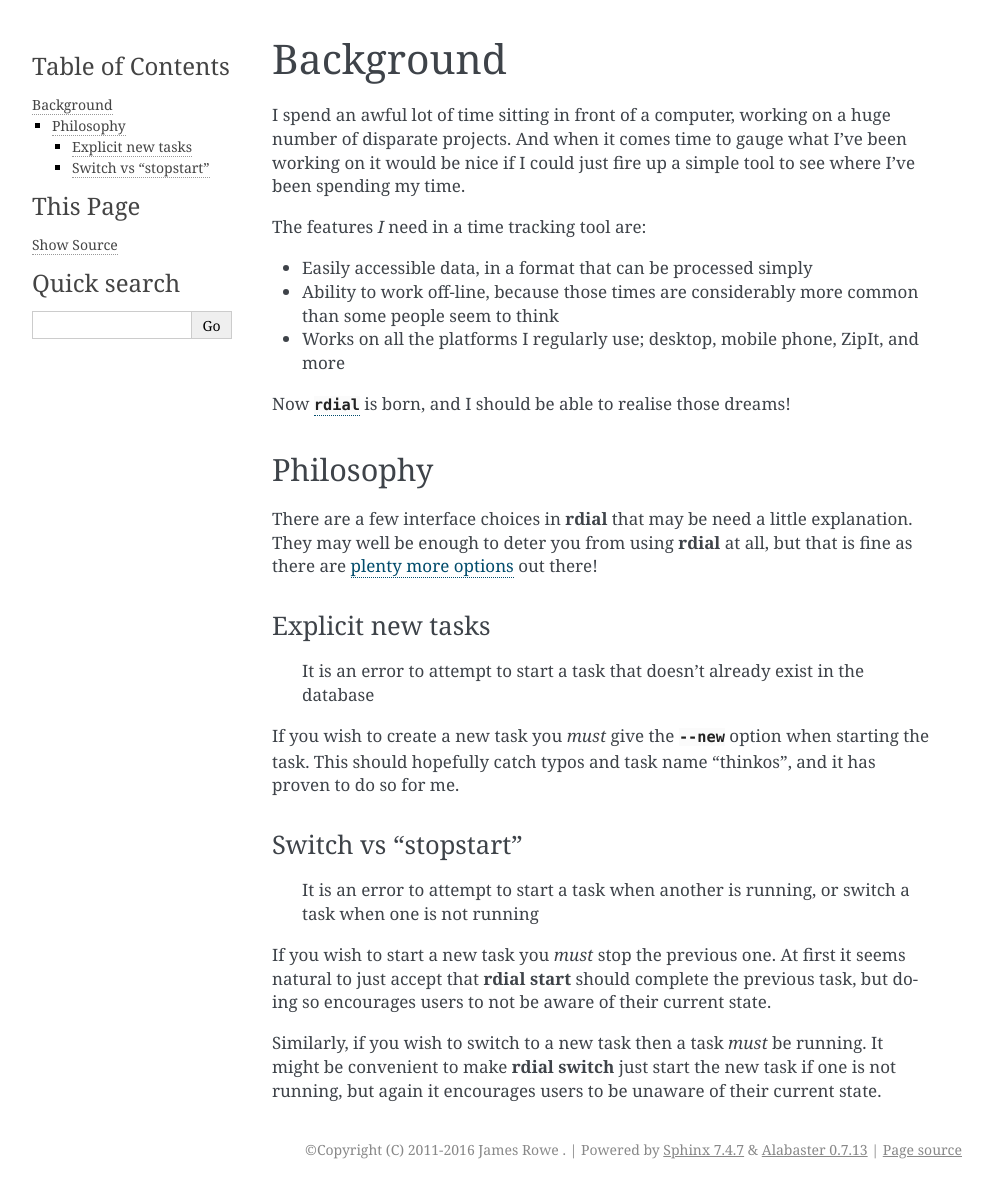
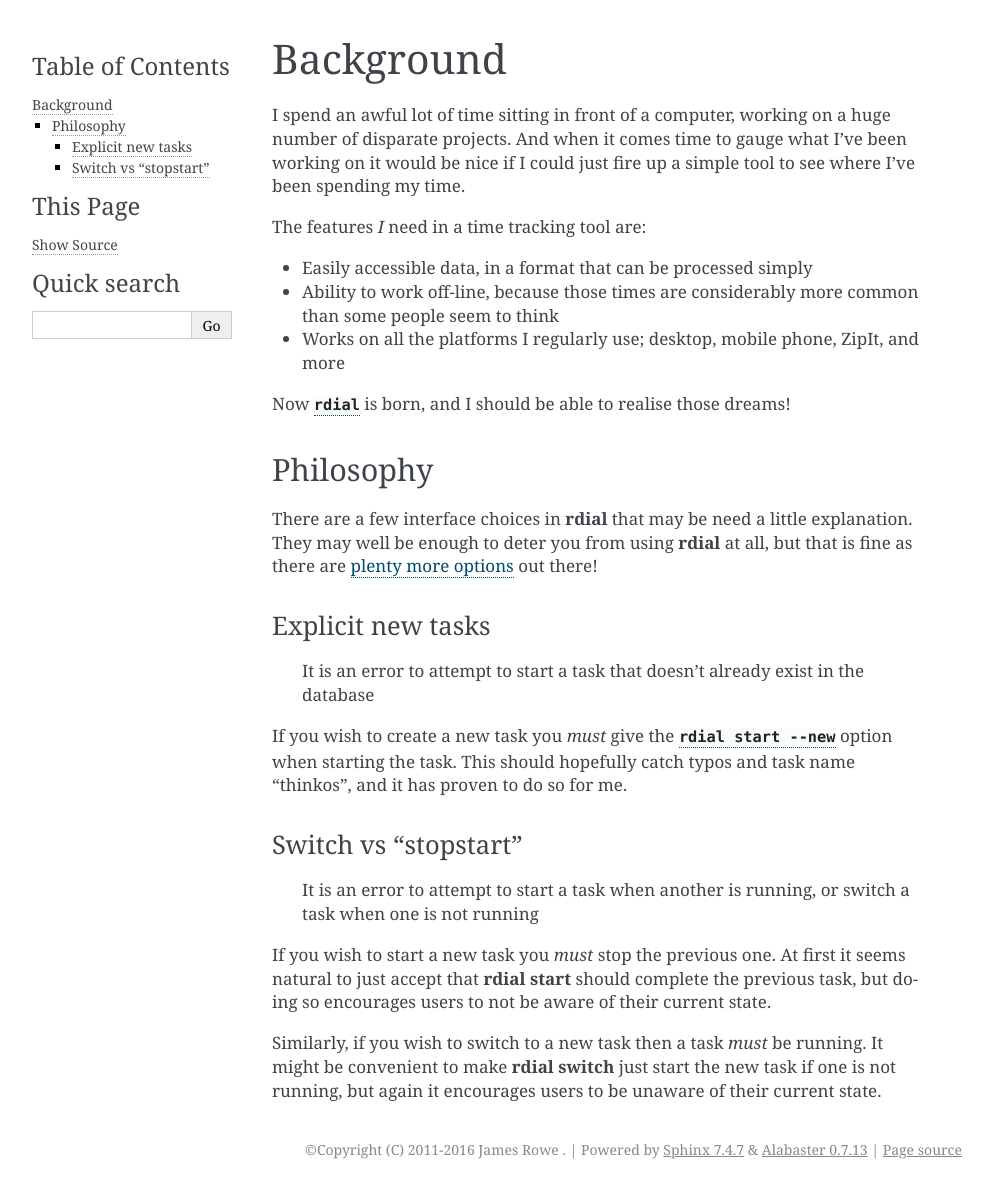
Before and after one commit to JNRowe/rdial, a Sphinx documentation site: the page built from doc/background.rst, in a window 1280 px wide. Shown: the whole page, without its empty margins (148-1141 px from the left). Built offline with Sphinx 7.4.7, drawn with Linux system fonts in a browser that asks for light colours.

Commit message:
[Tr] Fix link to 'start --new' option

```diff
--- a/doc/background.rst
+++ b/doc/background.rst
@@ -30,9 +30,9 @@ Explicit new tasks
     It is an error to attempt to start a task that doesn’t already exist in the
     database
 
-If you wish to create a new task you *must* give the :option:`--new` option when
-starting the task.  This should hopefully catch typos and task name “thinkos”,
-and it has proven to do so for me.
+If you wish to create a new task you *must* give the :option:`rdial start
+--new` option when starting the task.  This should hopefully catch typos and
+task name “thinkos”, and it has proven to do so for me.
 
 Switch vs “stopstart”
 '''''''''''''''''''''
```
Also changed, not shown: doc/faq.rst (+4 -4 lines).
